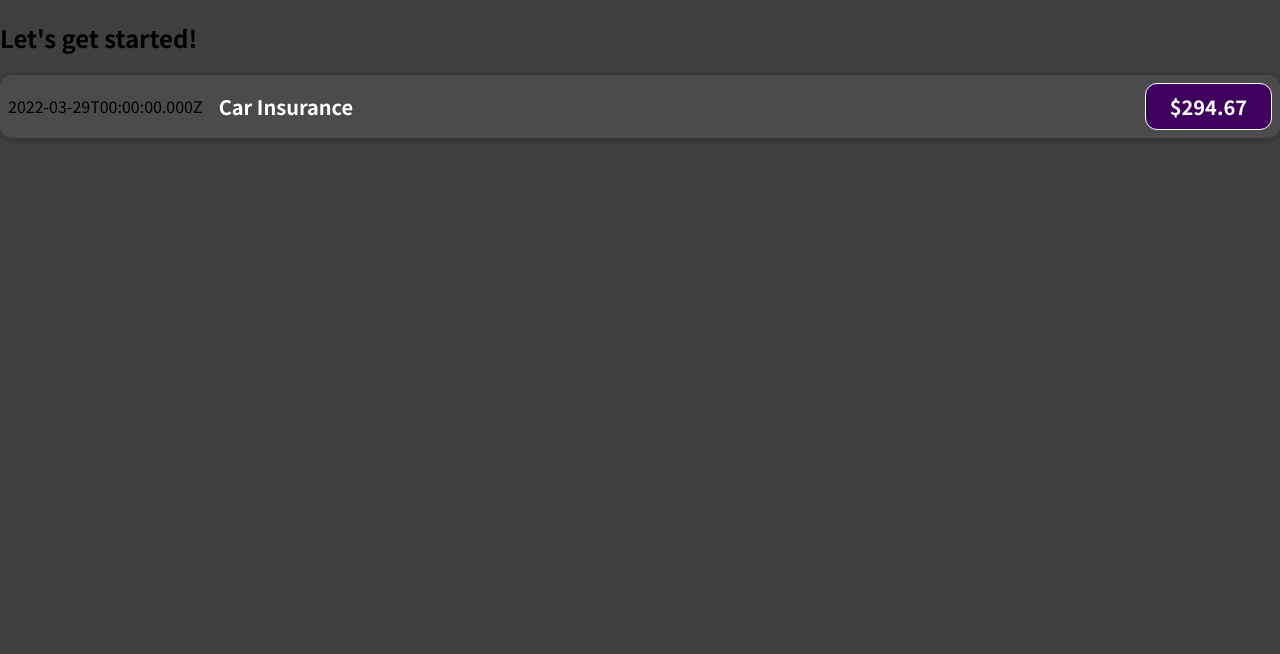
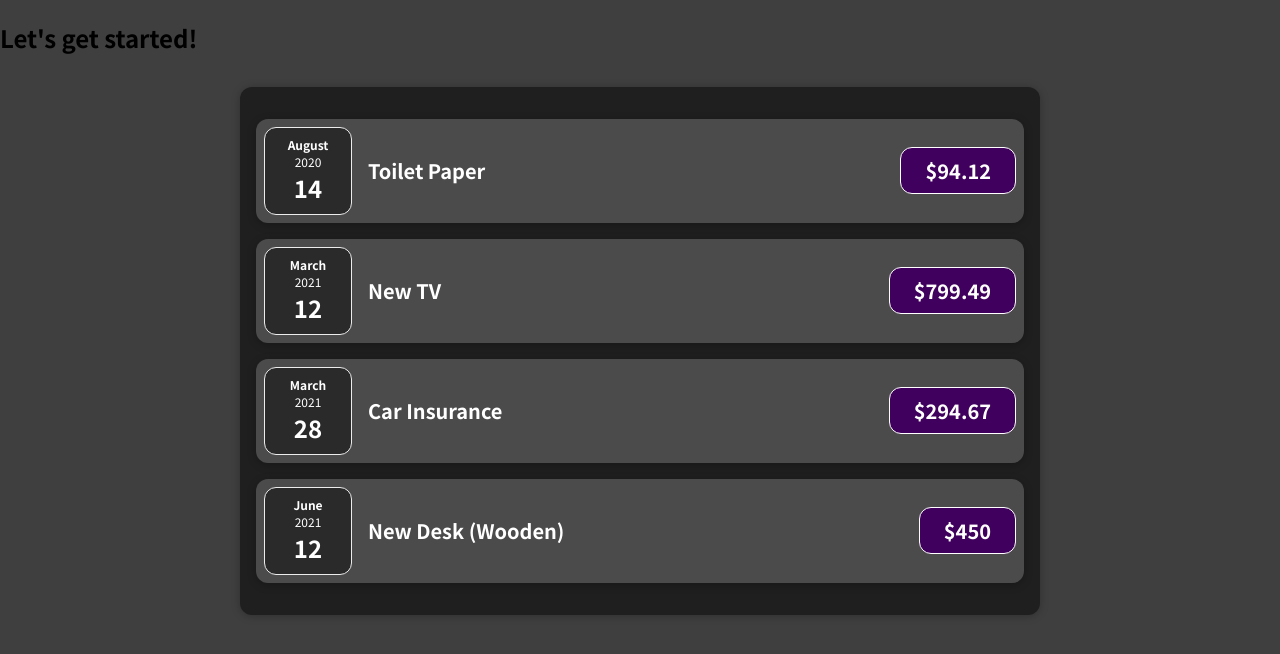
Before and after one commit to manueltiburcio/react-complete-guide, a JavaScript app: page / in a window 1280 px wide. Shown: the top 654 px of the page. Built offline with nearby package versions, Linux system fonts and the light colour scheme.

Commit message:
Created Expenses Component

```diff
--- a/src/App.js
+++ b/src/App.js
@@ -1,10 +1,31 @@
-import ExpenseItem from "./components/ExpenseItem";
+import Expenses from "./components/Expenses";
 
-function App() {
+function App(props) {
+  const expenses = [
+    {
+      id: "e1",
+      title: "Toilet Paper",
+      amount: 94.12,
+      date: new Date(2020, 7, 14),
+    },
+    { id: "e2", title: "New TV", amount: 799.49, date: new Date(2021, 2, 12) },
+    {
+      id: "e3",
+      title: "Car Insurance",
+      amount: 294.67,
+      date: new Date(2021, 2, 28),
+    },
+    {
+      id: "e4",
+      title: "New Desk (Wooden)",
+      amount: 450,
+      date: new Date(2021, 5, 12),
+    },
+  ];
   return (
     <div>
       <h2>Let's get started!</h2>
-      <ExpenseItem />
+      <Expenses items={expenses} />
     </div>
   );
 }
--- /dev/null
+++ b/src/components/ExpenseDate.css
@@ -0,0 +1,26 @@
+.expense-date {
+  display: flex;
+  flex-direction: column;
+  width: 5.5rem;
+  height: 5.5rem;
+  border: 1px solid #ececec;
+  background-color: #2a2a2a;
+  color: white;
+  border-radius: 12px;
+  align-items: center;
+  justify-content: center;
+}
+
+.expense-date__month {
+  font-size: 0.75rem;
+  font-weight: bold;
+}
+
+.expense-date__year {
+  font-size: 0.75rem;
+}
+
+.expense-date__day {
+  font-size: 1.5rem;
+  font-weight: bold;
+}
--- /dev/null
+++ b/src/components/ExpenseDate.js
@@ -0,0 +1,17 @@
+import "./ExpenseDate.css";
+
+function ExpenseDate(props) {
+  const month = props.date.toLocaleString("en-US", { month: "long" });
+  const day = props.date.toLocaleString("en-US", { day: "2-digit" });
+  const year = props.date.getFullYear();
+
+  return (
+    <div className="expense-date">
+      <div className="expense-date__month">{month}</div>
+      <div className="expense-date__year">{year}</div>
+      <div className="expense-date__day">{day}</div>
+    </div>
+  );
+}
+
+export default ExpenseDate;
--- a/src/components/ExpenseItem.js
+++ b/src/components/ExpenseItem.js
@@ -1,16 +1,13 @@
+import ExpenseDate from "./ExpenseDate";
 import "./ExpenseItem.css";
 
-function ExpenseItem() {
-  const expenseDate = new Date(2022, 2, 29);
-  const expenseTitle = "Car Insurance";
-  const expenseAmount = 294.67;
-
+function ExpenseItem(props) {
   return (
     <div className="expense-item">
-      <div>{expenseDate.toISOString()}</div>
+      <ExpenseDate date={props.date} />
       <div className="expense-item__description">
-        <h2>{expenseTitle}</h2>
-        <div className="expense-item__price">${expenseAmount}</div>
+        <h2>{props.title}</h2>
+        <div className="expense-item__price">${props.amount}</div>
       </div>
     </div>
   );
--- /dev/null
+++ b/src/components/Expenses.css
@@ -0,0 +1,9 @@
+.expenses {
+  padding: 1rem;
+  background-color: rgb(31, 31, 31);
+  margin: 2rem auto;
+  width: 50rem;
+  max-width: 95%;
+  border-radius: 12px;
+  box-shadow: 0 1px 8px rgba(0, 0, 0, 0.25);
+}
--- /dev/null
+++ b/src/components/Expenses.js
@@ -0,0 +1,31 @@
+import "./Expenses.css";
+import ExpenseItem from "./ExpenseItem";
+
+function Expenses(props) {
+  return (
+    <div className="expenses">
+      <ExpenseItem
+        title={props.items[0].title}
+        amount={props.items[0].amount}
+        date={props.items[0].date}
+      />
+      <ExpenseItem
+        title={props.items[1].title}
+        amount={props.items[1].amount}
+        date={props.items[1].date}
+      />
+      <ExpenseItem
+        title={props.items[2].title}
+        amount={props.items[2].amount}
+        date={props.items[2].date}
+      />
+      <ExpenseItem
+        title={props.items[3].title}
+        amount={props.items[3].amount}
+        date={props.items[3].date}
+      />
+    </div>
+  );
+}
+
+export default Expenses;
```
